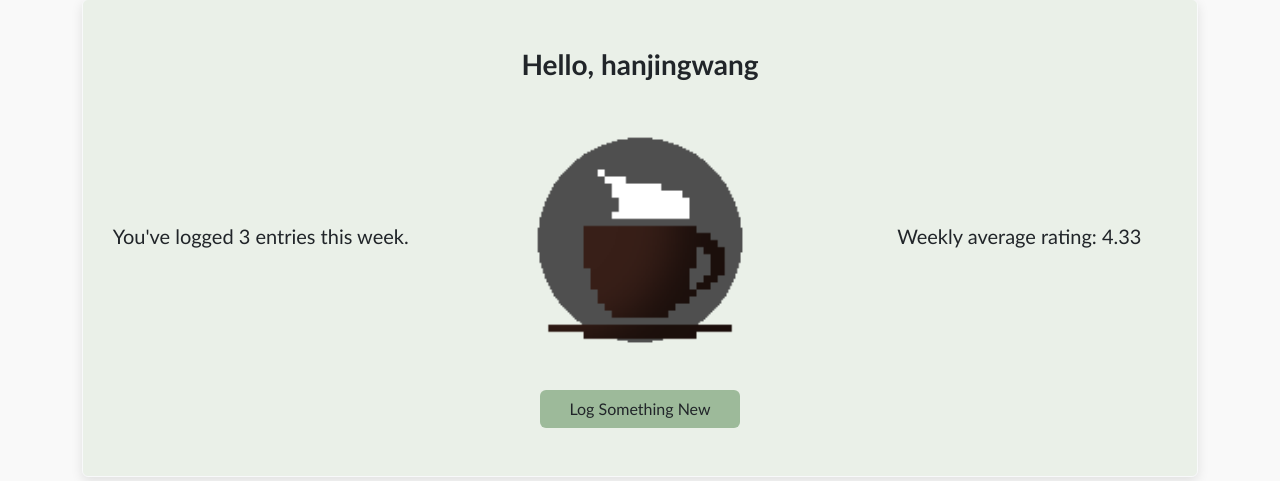
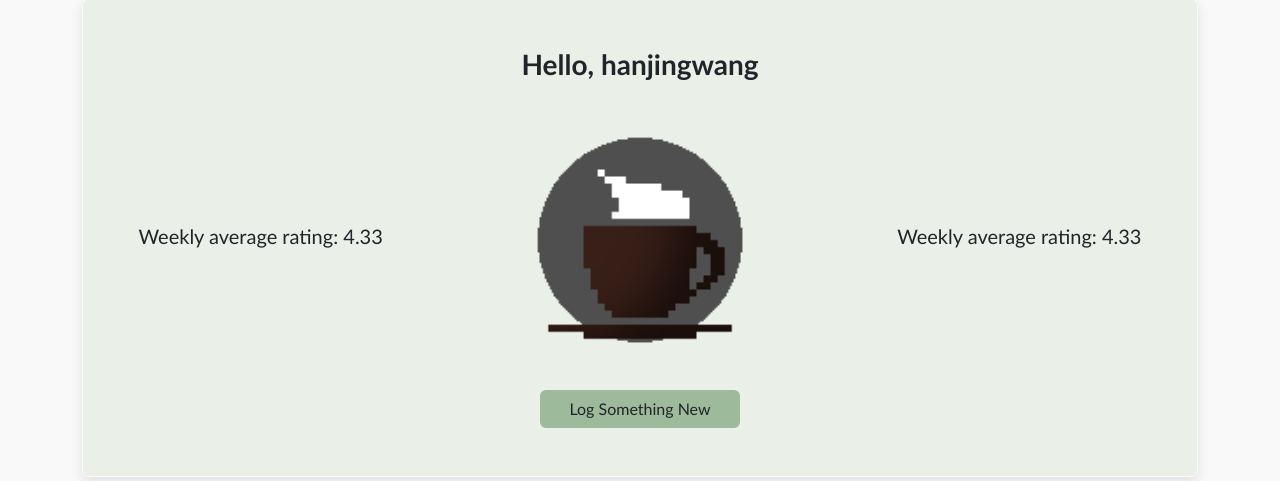
Before and after one commit to hanjingwang9/pocketcafe, a Flask app: page / in a window 1280 px wide. Shown: the part 107-588 px from the top of the page. Run offline with Flask 3, Linux system fonts and the light colour scheme; a user stored in the database is signed in; some libraries are stand-ins or nearby versions.

Commit message:
Update index.html
Error handling

```diff
--- a/templates/index.html
+++ b/templates/index.html
@@ -11,7 +11,11 @@
         <h3><b>Hello, {{ username }}</b></h3>
         <div class="row">
             <div class="col align-self-center">
-                <h5>You've logged {{ summary[0].total }} entries this week.</h5>
+                {% if not summary[0].avg_rating %}
+                    <h5>Weekly average rating: None yet!</h5>
+                {% else %}
+                    <h5>Weekly average rating: {{ summary[0].avg_rating | round(2) }}</h5>
+                {% endif %}
             </div>
             <div class="col">
                 <!-- GIF by 42stones (https://www.deviantart.com/42stones/art/coffee-break-GIF-296635639) under CC license -->
@@ -34,11 +38,13 @@
                 <div class="card-header">
                     &#9829; <span>Your top drink</span> &#9829;
                 </div>
-                <div class="card-body">
-                    <p>Name: {{ top[0].name }}</p>
-                    <p>Roast: {{ top[0].roast }}</p>
-                    <p>Level of Sweetness: {{ top[0].sweetness }}</p>
-                </div>
+                {% if top[0] %}
+                    <div class="card-body">
+                        <p>Name: {{ top[0].name }}</p>
+                        <p>Roast: {{ top[0].roast }}</p>
+                        <p>Level of Sweetness: {{ top[0].sweetness }}</p>
+                    </div>
+                {% endif %}
             </div>
         </div>
         <div class="col-6 align-self-center">
```
